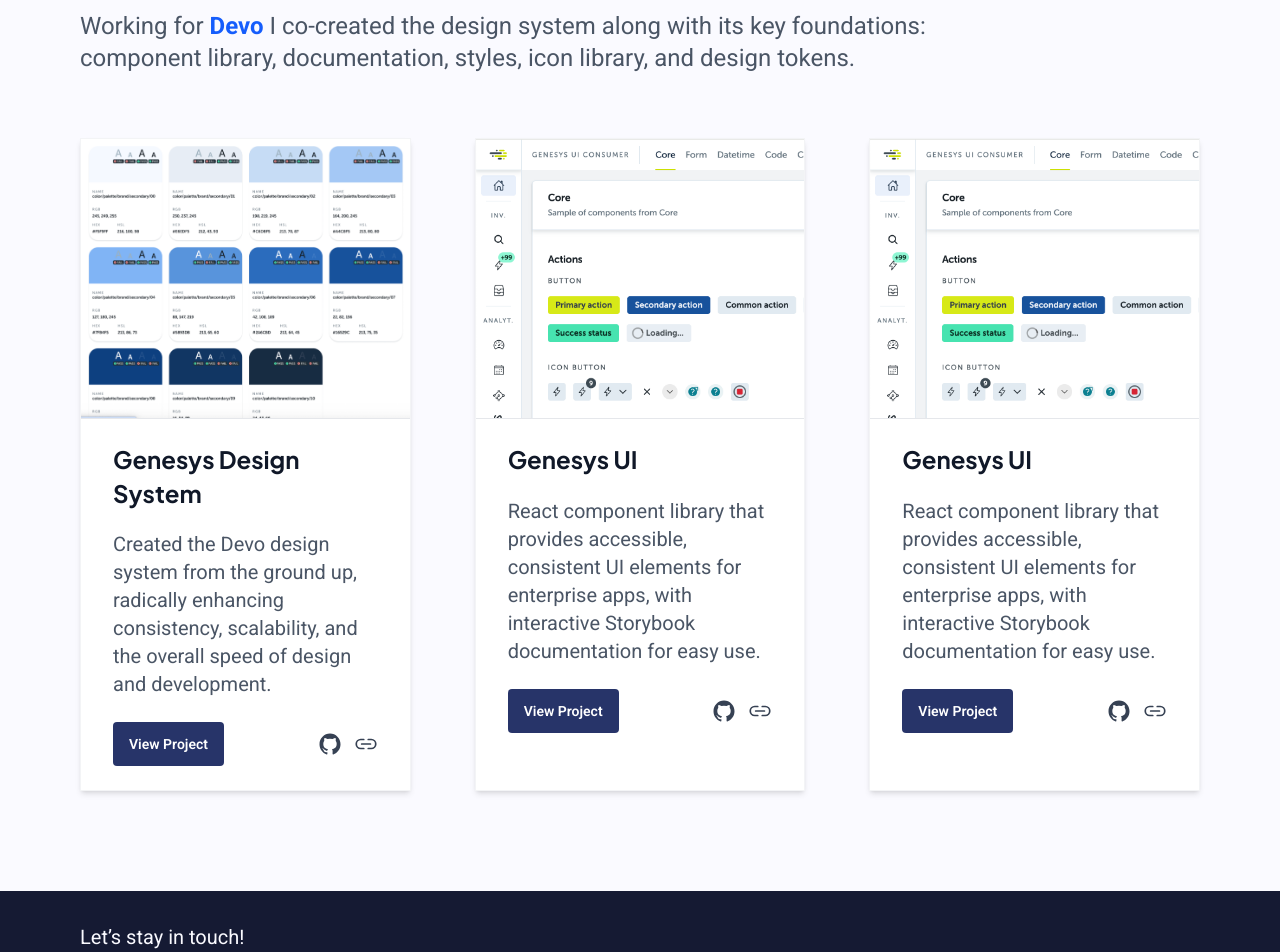
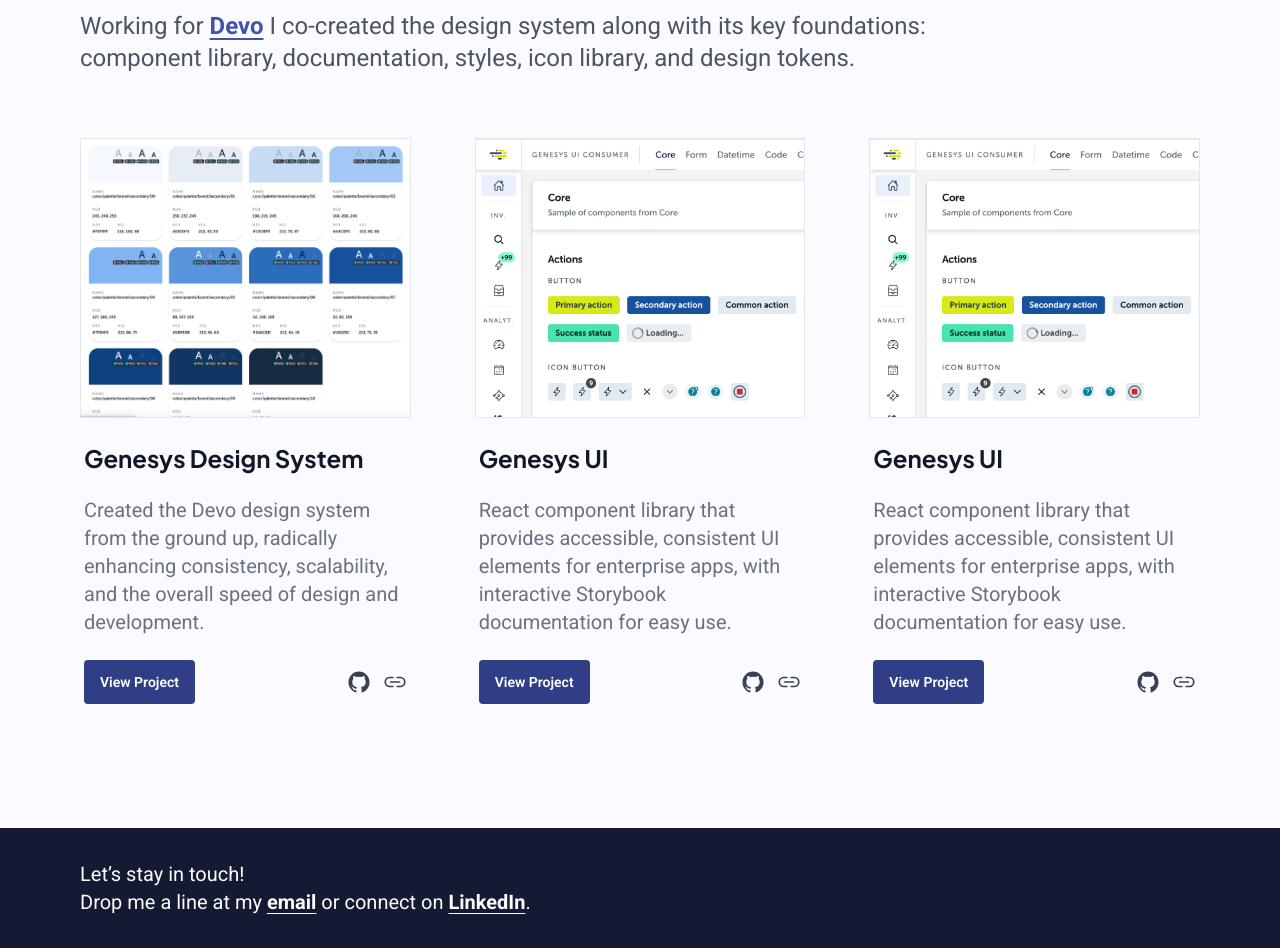
Before and after one commit to joseandresgranero/portfolio, a Next.js app: page / in a window 1280 px wide. Shown: the part 540-1492 px from the top of the page. Built offline with nearby package versions, Linux system fonts and the light colour scheme.

Commit message:
New style adjustments

```diff
--- a/src/app/components/Article/ArticleBackLink.tsx
+++ b/src/app/components/Article/ArticleBackLink.tsx
@@ -9,7 +9,10 @@
   href?: string;
 }) => {
   return (
-    <Link href={href} className="text-blue-600 hover:underline mb-4 block">
+    <Link
+      href={href}
+      className="font-medium text-[var(--primary-color-weaker)] underline-offset-4 hover:underline mb-4 inline-block"
+    >
       {children}
     </Link>
   );
--- a/src/app/components/Footer.tsx
+++ b/src/app/components/Footer.tsx
@@ -6,7 +6,7 @@
         <br /> Drop me a line at my{" "}
         <a
           href="mailto:joseandres.granero@gmail.com"
-          className="font-bold hover:border-b"
+          className="font-bold underline underline-offset-4 decoration-1"
           title="Send me an email"
         >
           email
@@ -14,10 +14,10 @@
         or connect on{" "}
         <a
           href="https://www.linkedin.com/in/josé-andrés-granero-encinas-539266153"
-          className="font-bold hover:border-b"
+          className="font-bold underline underline-offset-4 decoration-1"
           target="_blank"
           rel="noopener noreferrer"
-          title="Got to my Linkedin profile (new tab)"
+          title="Go to my Linkedin profile (new tab)"
         >
           LinkedIn
         </a>
--- a/src/app/components/ProjectsCard.tsx
+++ b/src/app/components/ProjectsCard.tsx
@@ -21,23 +21,27 @@
   figmaLink,
 }) => {
   return (
-    <div className="flex flex-col border border-gray-100 bg-white shadow-md hover:shadow-lg transition-shadow duration-300 ease-in-out">
-      <div className="overflow-hidden border-b border-gray-200 h-[280px]">
+    <div className="card card--project flex flex-col">
+      <a
+        href={`/projects/${slug}`}
+        className="overflow-hidden border border-gray-200 h-[280px]"
+        title="View project"
+      >
         <Image
           width={imageWidth || 406}
           height={imageHeight || 280}
           src={image}
           alt={imageAlt}
-          className="object-cover"
+          className="object-cover transition-all duration-150 hover:scale-110 hover:saturate-150"
         />
-      </div>
-      <div className="px-8 py-6">
+      </a>
+      <div className="px-1 py-6">
         <h2 className="text-[24px] font-bold font-heading mb-5">{title}</h2>
-        <p className="text-gray-600">{description}</p>
+        <p className="text-gray-500">{description}</p>
         <div className="flex items-center justify-between mt-6">
           <a
             href={`/projects/${slug}`}
-            className="px-4 py-3 bg-[var(--primary-color)] text-sm font-medium text-white rounded cursor-pointer hover:bg-blue-700 transition-colors duration-300 ease-in-out"
+            className="px-4 py-3 bg-[var(--primary-color-weak)] text-sm font-medium text-white rounded cursor-pointer hover:bg-[var(--primary-color-weaker)] transition-colors duration-300 ease-in-out"
           >
             View Project
           </a>
--- a/src/app/components/ProjectsSection.tsx
+++ b/src/app/components/ProjectsSection.tsx
@@ -20,7 +20,7 @@
             href="https://devo.com"
             target="_blank"
             rel="noopener noreferrer"
-            className="text-blue-600 font-bold hover:underline"
+            className="text-[var(--primary-color-weaker)] font-bold underline underline-offset-4"
           >
             Devo
           </Link>{" "}
--- a/src/app/components/Tag.tsx
+++ b/src/app/components/Tag.tsx
@@ -2,7 +2,7 @@
 
 export const Tag = ({ children }: { children: React.ReactNode }) => {
   return (
-    <span className="text-xs bg-blue-100 px-2 py-1 rounded-sm text-blue-700">
+    <span className="text-sm bg-[var(--primary-00)] px-2 py-1 rounded-sm text-[var(--primary-color)]">
       {children}
     </span>
   );
--- a/src/app/data/projects.ts
+++ b/src/app/data/projects.ts
@@ -14,7 +14,7 @@
     slug: "genesys-design-system",
     storybookLink: "https://genesys-ui.github.io/design-system",
     githubLink: "https://github.com/genesys-ui/design-system",
-    tags: ["Design System", "UX Architecture", "Figma", "Documentation"],
+    tags: ["UX/UI Architecture", "Figma", "Documentation", "Storybook"],
     //content: () => DesignSystemContent,
   },
   {
--- a/src/app/globals.css
+++ b/src/app/globals.css
@@ -13,7 +13,9 @@
   --font-featured: var(--font-featured);
   --font-base: var(--font-base);
   --font-mono: var(--font-roboto-mono);
+  --primary-00: #e2e8ff;
   --primary-color: #273469;
+  --primary-color-weaker: #4154ac;
   --primary-color-weak: #303f85;
   --primary-color-strong: #151a33;
   --secondary-color: #fafaff;
```
